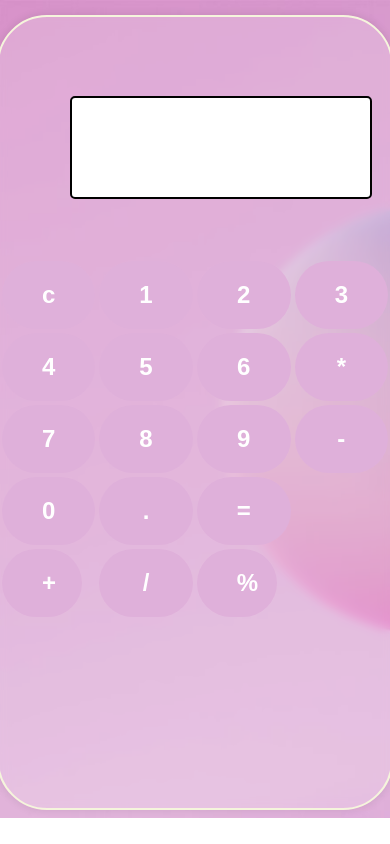
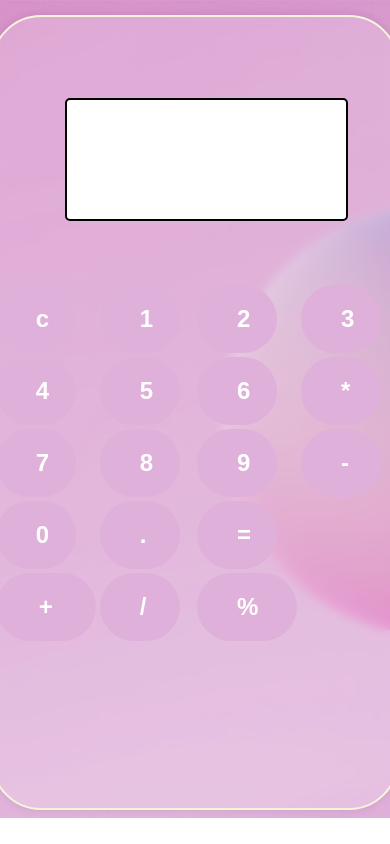
Before and after one commit to raziahabdull/CALCULATOR_PROJECT, a plain HTML site: page index.html in a window 390 px wide. Drawn offline with nearby package versions, Linux system fonts and the light colour scheme.

Commit message:
did the rest of the media queries

```diff
--- a/style.css
+++ b/style.css
@@ -152,7 +152,7 @@ input[type="text"] {
 
 .calculator{
   border:2px solid beige;
-  width:400px;
+  width:40px;
   margin-top: 2%;
   backdrop-filter: blur(0.5px); /* Frosted glass effect */
   background-color: rgba(255, 255, 255, 0.2);
@@ -192,13 +192,89 @@ input[type="text"] {
 
 #numbers{
   margin-top: 15%;
+
 }
 .myDiv{
     margin-top: 15%;
 
 }
 #myBtn{
-  width: 20px;
+  width: 100px;
+}
+
+#result{
+  margin-top: 20%;
+  margin-left: 18%;
+  height: 10%;
+}
+
+#equals{
+  width: 100%;
+}
+
+
+
+}
+
+@media (max-width: 800px){
+  body{
+    background-image:url(images/calculator.jpg);
+      background-size: cover;
+      background-repeat: no-repeat;
+      display: flex;
+      justify-content: center;
+      min-height: 95vh;
+    }
+
+.calculator{
+  border:2px solid beige;
+  width:620px;
+  margin-top: 2%;
+  backdrop-filter: blur(0.5px); /* Frosted glass effect */
+  background-color: rgba(255, 255, 255, 0.2);
+
+  box-shadow: 0px 0px 10px rgb(0,0,0,0.1);
+  -webkit-backdrop-filter: blur(5px);
+  backdrop-filter: blur(5px);
+  border-radius: 50px;
+
+}
+
+table {
+  margin-left: auto;
+  margin-right: auto;
+}
+
+input[type="button"] {
+  width: 100%;
+  padding: 20px 40px;
+  background-color: #dfb0da;
+  color:white ;
+  font-size: 24px;
+  font-weight: bold;
+  border: none;
+  border-radius: 100px;
+}
+
+input[type="text"] {
+  padding: 20px 30px;
+  font-size: 24px;
+  font-weight: bold;
+  border: none;
+  border-radius: 5px;
+  border: 2px solid black;
+  background-color: (255, 255, 255, 0.2)
+}
+
+#numbers{
+  margin-top: 15%;
+}
+.myDiv{
+    margin-top: 15%;
+
+}
+#myBtn{
+  width: 100px;
 }
 
 #result{
@@ -213,3 +289,150 @@ input[type="text"] {
 
 
 }
+
+@media (max-width: 1280px){
+  body{
+    background-image:url(images/calculator.jpg);
+      background-size: cover;
+      background-repeat: no-repeat;
+      display: flex;
+      justify-content: center;
+      min-height: 95vh;
+    }
+
+.calculator{
+  border:2px solid beige;
+  width:620px;
+  margin-top: 2%;
+  backdrop-filter: blur(0.5px); /* Frosted glass effect */
+  background-color: rgba(255, 255, 255, 0.2);
+
+  box-shadow: 0px 0px 10px rgb(0,0,0,0.1);
+  -webkit-backdrop-filter: blur(5px);
+  backdrop-filter: blur(5px);
+  border-radius: 50px;
+
+}
+
+table {
+  margin-left: auto;
+  margin-right: auto;
+}
+
+input[type="button"] {
+  width: 100%;
+  padding: 20px 40px;
+  background-color: #dfb0da;
+  color:white ;
+  font-size: 24px;
+  font-weight: bold;
+  border: none;
+  border-radius: 100px;
+}
+
+input[type="text"] {
+  padding: 20px 30px;
+  font-size: 24px;
+  font-weight: bold;
+  border: none;
+  border-radius: 5px;
+  border: 2px solid black;
+  background-color: (255, 255, 255, 0.2)
+}
+
+#numbers{
+  margin-top: 15%;
+}
+.myDiv{
+    margin-top: 15%;
+
+}
+#myBtn{
+  width: 100px;
+}
+
+#result{
+  margin-top: 20%;
+  margin-left: 18%;
+  height: 10%;
+}
+
+#equals{
+  width: 200%;
+}
+
+}
+
+
+@media (max-width: 1024px){
+body{
+    background-image:url(images/calculator.jpg);
+      background-size: cover;
+      background-repeat: no-repeat;
+      display: flex;
+      justify-content: center;
+      min-height: 95vh;
+    }
+
+.calculator{
+  border:2px solid beige;
+  width:450px;
+  margin-top: 2%;
+  backdrop-filter: blur(0.5px); /* Frosted glass effect */
+  background-color: rgba(255, 255, 255, 0.2);
+
+  box-shadow: 0px 0px 10px rgb(0,0,0,0.1);
+  -webkit-backdrop-filter: blur(5px);
+  backdrop-filter: blur(5px);
+  border-radius: 50px;
+
+}
+
+table {
+  margin-left: auto;
+  margin-right: auto;
+}
+
+input[type="button"] {
+  width: 10%;
+  padding: 20px 40px;
+  background-color: #dfb0da;
+  color:white ;
+  font-size: 24px;
+  font-weight: bold;
+  border: none;
+  border-radius: 100px;
+}
+
+input[type="text"] {
+  padding: 20px 30px;
+  font-size: 16px;
+  font-weight: bold;
+  border: none;
+  border-radius: 5px;
+  border: 2px solid black;
+  background-color: (255, 255, 255, 0.2)
+}
+
+#numbers{
+  margin-top: 15%;
+
+}
+.myDiv{
+    margin-top: 15%;
+
+}
+#myBtn{
+  width: 100px;
+}
+
+#result{
+  margin-top: 20%;
+  margin-left: 18%;
+  height: 10%;
+}
+
+#equals{
+  width: 200%;
+}
+}
```
Also changed, not shown: index.html (+1 -1 lines).
